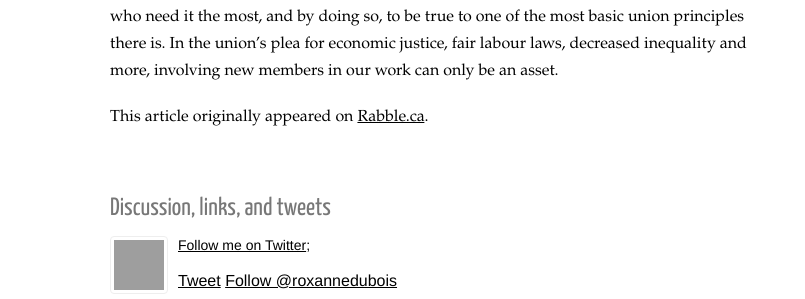
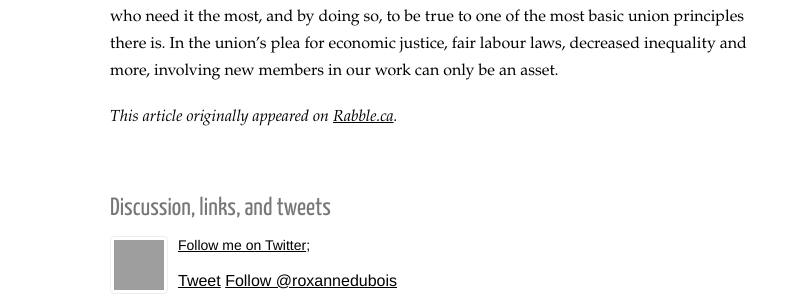
Before and after one commit to roxdubois/roxdubois.github.io, a Jekyll site: the page built from _posts/2013-12-19-Collective-action.md, in a window 1280 px wide. Shown: the part 1868-2167 px from the top of the page, without its empty margins (0-805 px from the left). Built offline with Jekyll 4.4.1, drawn with Linux system fonts in a browser that asks for light colours; nearby versions of some CDN libraries; Markdown is read by kramdown in place of the engine named in the settings; comment, search, counter and statistics services are not loaded; grey boxes are pictures that could not be loaded.

```diff
--- a/_posts/2013-12-19-Collective-action.md
+++ b/_posts/2013-12-19-Collective-action.md
@@ -40,4 +40,4 @@ Very soon, members in community chapters will be able to opt in to basic health
 
 By reaching out to groups of people who have not traditionally been union members, we at Unifor are challenging ourselves, and the labour movement, to include in our fight those who need it the most, and by doing so, to be true to one of the most basic union principles there is. In the union's plea for economic justice, fair labour laws, decreased inequality and more, involving new members in our work can only be an asset.
 
-This article originally appeared on [Rabble.ca](http://rabble.ca/blogs/bloggers/views-expressed/2013/12/collective-action-organizing-heart-community-chapters).
+*This article originally appeared on [Rabble.ca](http://rabble.ca/blogs/bloggers/views-expressed/2013/12/collective-action-organizing-heart-community-chapters).*
```
